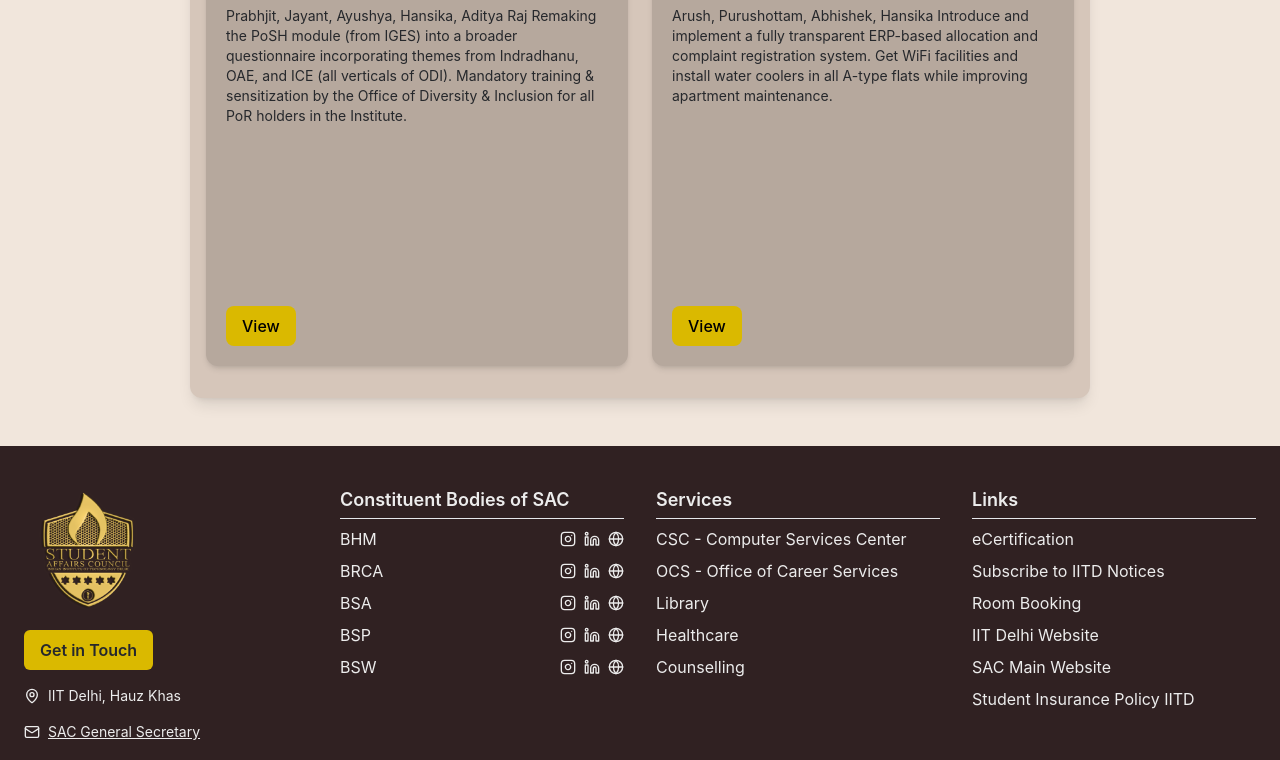
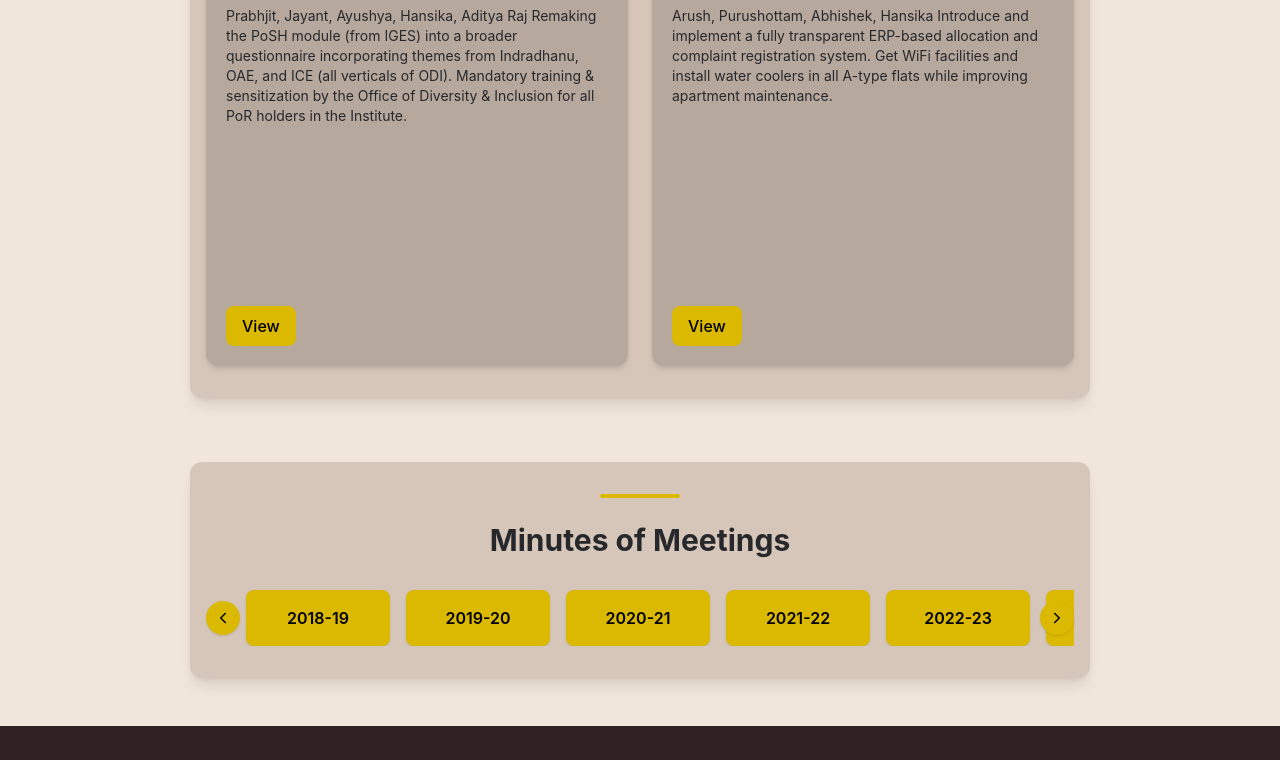
Before and after one commit to Ng0211/ng_update_team, a React (Vite) app: page /about in a window 1280 px wide. Shown: the part 1458-2218 px from the top of the page. Built offline with nearby package versions, Linux system fonts and the light colour scheme.

Commit message:
Minutes of Meetings

```diff
--- a/src/pages/About.jsx
+++ b/src/pages/About.jsx
@@ -1,8 +1,58 @@
-import React from "react";
-import { DownloadCloud } from "lucide-react";
+import React, { useRef, useState } from "react";
+import { DownloadCloud, ChevronLeft, ChevronRight, X } from "lucide-react";
 import ProjectCard from "../components/ui/ProjectCard";
 
 function About() {
+  const years = [
+    "2018-19",
+    "2019-20",
+    "2020-21",
+    "2021-22",
+    "2022-23",
+    "2023-24",
+    "2024-25",
+  ];
+  const mmScrollRef = useRef(null);
+  const [selectedYear, setSelectedYear] = useState(null);
+  const [isModalOpen, setIsModalOpen] = useState(false);
+
+  // Distinct sample dates per academic year (replace hrefs with real links later)
+  const meetingData = {
+    "2018-19": [
+      { date: "11 MAY'18", href: "https://drive.google.com/file/d/1-ehc_jiBitQBdPt4peR7MggiUIELBgyd/view" },
+      { date: "14 SEPTEMBER'18", href: "https://drive.google.com/file/d/1OecrMJJqMMpTsvUuGqdqZfATYdlbxSwv/view" },
+      { date: "26 NOVEMBER'18", href: "https://drive.google.com/file/d/1Xnp8O5IEjTxH7MeQdyiqI9CFyVZ7Mhkv/view" },
+      { date: "21 FEBRUARY'19", href: "https://drive.google.com/file/d/1WzRC9Fcrmfh_xKl9Cg0G8-U48wsnZV2n/view" },
+    ],
+    "2019-20": [
+      { date: "25 APRIL'19", href: "https://drive.google.com/file/d/14WNbreCcXOqj5meUYspVMxpq_ZoJSQ8i/view" },
+      { date: "20 SEPTEMBER'19", href: "https://drive.google.com/file/d/1Vz6EYPo4yjxG5Xwpps6buTYu8aOZ92kW/view" },
+      { date: "22 JANUARY'20", href: "https://drive.google.com/file/d/1Vz6EYPo4yjxG5Xwpps6buTYu8aOZ92kW/view" },
+    ],
+    "2020-21": [
+      { date: "17 DECEMBER'20", href: "https://docs.google.com/document/d/10CNKCLgVJvW46bJWk3aT4hhMzRGFIRkgMD8ztDXaS2w/edit?tab=t.0" },
+      { date: "1 APRIL'21", href: "https://drive.google.com/file/d/1fFRxOaI6fNJnb2gBq9qyeV75wUYtsPSf/view?usp=sharing" },
+    ],
+    "2021-22": [
+      { date: "17 DECEMBER'21", href: "https://drive.google.com/file/d/1KiyfbVUQ6y9Sd5TAqvH5u0BbDDa_uNPF/view?usp=sharing" },
+    ],
+    "2022-23": [
+      { date: "23 JANUARY'23", href: "https://docs.google.com/document/u/0/d/1vc_QzlnpcbMSa7UrbWa_B9w5yjvbYWTeWFbEGRHMUlg/mobilebasic" },
+      { date: "5 APRIL'23", href: "https://docs.google.com/document/d/1u7umIL-xEBEPvajEuY9YK4FKfI51c1pzp9V1oS0tAmI/edit" },
+    ],
+    "2023-24": [
+      { date: "29 NOVEMBER'23", href: "https://docs.google.com/document/d/1rcVadhGeAQYZqaa2Fx68LSaycSVtsez0-Qpy0BsDbnE/edit" },
+      { date: "20 MARCH'24", href: "https://drive.google.com/file/d/1jokDftXRXSz7PpgJJItHzMew4g27b-Cd/view?usp=sharing" },
+    ],
+    "2024-25": [
+      { date: "6 NOVEMBER'24", href: "https://drive.google.com/file/d/1h1FLPHYTti1Y3FBsyMAK8ByM28pI0aKa/view?usp=sharing" },
+    ],
+  };
+
+  const scrollByAmount = (amount) => {
+    if (!mmScrollRef.current) return;
+    mmScrollRef.current.scrollBy({ left: amount, behavior: "smooth" });
+  };
   return (
     <div className="py-12 px-6 lg:px-20 flex flex-col">
       <div
@@ -133,6 +183,122 @@ function About() {
           </div>
         </section>
       </div>
+
+      {/* Minutes of Meetings Section */}
+      <div
+        className="md:w-[900px] py-8 px-4 md:mx-auto shadow-lg rounded-xl mt-16"
+        style={{ backgroundColor: "var(--contact-form-bg)" }}
+      >
+        <section>
+          <div className="flex justify-center mb-6">
+            <div className="h-1 w-20 bg-[var(--btn-color)] rounded-full"></div>
+          </div>
+          <h2 className="text-2xl md:text-3xl font-bold text-center mb-8 text-[var(--text-color)]">
+            Minutes of Meetings
+          </h2>
+          <div className="relative">
+            {/* Left Button */}
+            <button
+              type="button"
+              onClick={() => scrollByAmount(-300)}
+              className="absolute left-0 top-1/2 -translate-y-1/2 z-10 p-2 rounded-full bg-[var(--btn-color)] text-[var(--contact-btn-text)] shadow hover:brightness-110"
+              aria-label="Scroll left"
+            >
+              <ChevronLeft size={18} />
+            </button>
+
+            {/* Scroll Container */}
+            <div
+              ref={mmScrollRef}
+              className="overflow-x-auto no-scrollbar px-10"
+            >
+              <div className="flex gap-4">
+                {years.map((y) => (
+                  <button
+                    key={y}
+                    type="button"
+                    onClick={() => {
+                      setSelectedYear(y);
+                      setIsModalOpen(true);
+                    }}
+                    className="min-w-[9rem] text-center px-4 py-3 md:py-4 rounded-lg shadow bg-[var(--btn-color)] text-[var(--contact-btn-text)] hover:brightness-110 transition font-semibold"
+                    aria-label={`Open minutes for ${y}`}
+                  >
+                    {y}
+                  </button>
+                ))}
+              </div>
+            </div>
+
+            {/* Right Button */}
+            <button
+              type="button"
+              onClick={() => scrollByAmount(300)}
+              className="absolute right-0 top-1/2 -translate-y-1/2 z-10 p-2 rounded-full bg-[var(--btn-color)] text-[var(--contact-btn-text)] shadow hover:brightness-110"
+              aria-label="Scroll right"
+            >
+              <ChevronRight size={18} />
+            </button>
+          </div>
+        </section>
+      </div>
+      {isModalOpen && (
+        <div
+          role="dialog"
+          aria-modal="true"
+          aria-labelledby="mm-title"
+          className="fixed inset-0 z-50 flex items-center justify-center"
+        >
+          {/* Backdrop */}
+          <div
+            className="absolute inset-0 bg-black/50"
+            onClick={() => setIsModalOpen(false)}
+          />
+          {/* Modal content */}
+          <div
+            className="relative z-10 w-11/12 max-w-4xl rounded-xl shadow-lg p-6"
+            style={{ backgroundColor: "var(--contact-form-bg)" }}
+          >
+            <button
+              type="button"
+              onClick={() => setIsModalOpen(false)}
+              aria-label="Close"
+              className="absolute right-3 top-3 p-1 rounded-full hover:brightness-110"
+              style={{ backgroundColor: "var(--contact-form-input-bg)" }}
+            >
+              <X className="w-5 h-5 text-[var(--text-color)]" />
+            </button>
+            <h3
+              id="mm-title"
+              className="text-xl md:text-2xl font-bold text-center mb-6 text-[var(--text-color)]"
+            >
+              Minutes of Meetings — {selectedYear}
+            </h3>
+            <div className="grid grid-cols-1 md:grid-cols-3 gap-6">
+              {(meetingData[selectedYear] || []).map((m, idx) => (
+                <div
+                  key={idx}
+                  className="rounded-lg shadow p-5 text-center"
+                  style={{ backgroundColor: "var(--btn-color)" }}
+                >
+                  <div className="font-extrabold tracking-wide text-[var(--contact-btn-text)]">
+                    {m.date.toUpperCase()}
+                  </div>
+                  <a
+                    href={m.href}
+                    className="mt-3 inline-block underline"
+                    style={{ color: "var(--btn-confirmation)" }}
+                    target="_blank"
+                    rel="noopener noreferrer"
+                  >
+                    See Details
+                  </a>
+                </div>
+              ))}
+            </div>
+          </div>
+        </div>
+      )}
     </div>
   );
 }
```
